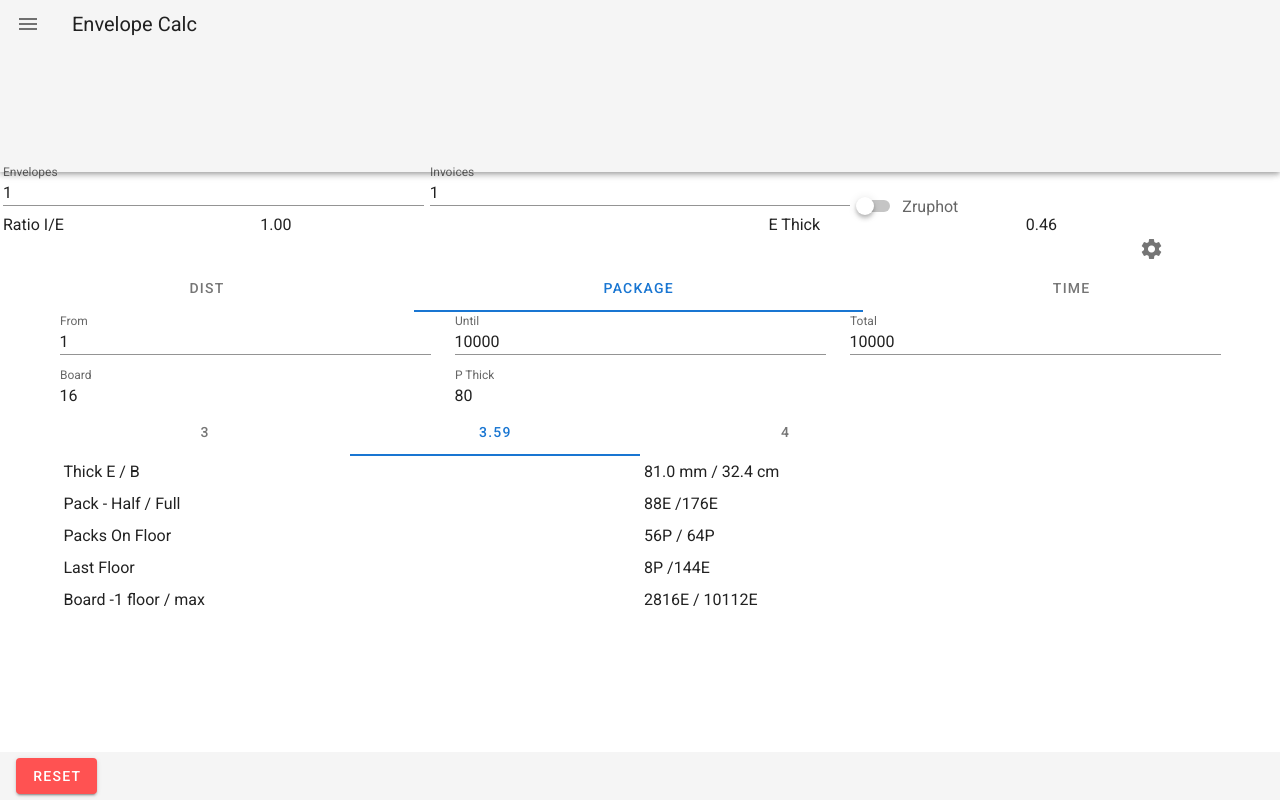
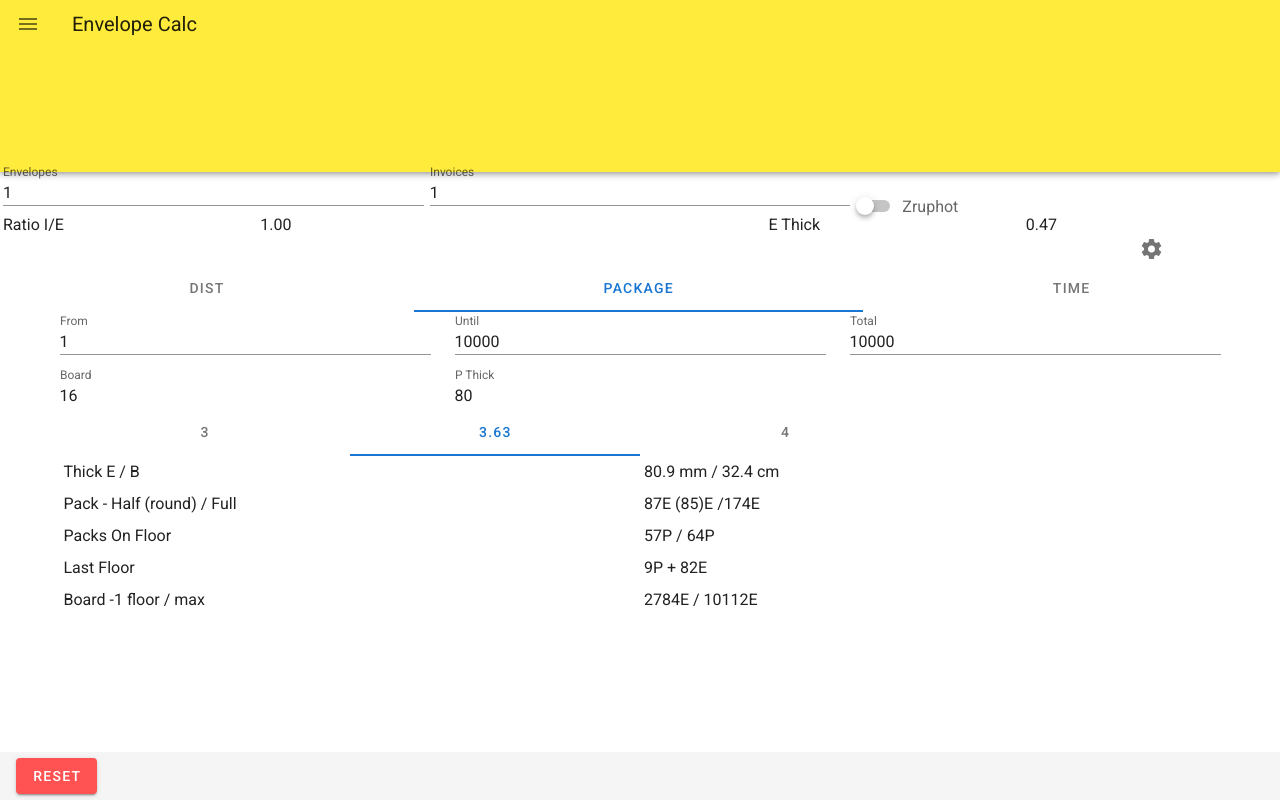
Before and after one commit to aviyot/envelope.calc, a Vue app: page / in a window 1280 px wide. Built offline with nearby package versions, Linux system fonts and the light colour scheme.

Commit message:
past changes

```diff
--- a/src/App.vue
+++ b/src/App.vue
@@ -1,6 +1,6 @@
 <template>
   <v-app id="app">
-    <v-app-bar dense>
+    <v-app-bar dense   color="yellow">
       <v-app-bar-nav-icon v-on:click="componentDisplay.drawer = true"></v-app-bar-nav-icon>
       <v-toolbar-title>Envelope Calc</v-toolbar-title>
     </v-app-bar>
--- a/src/components/Board.vue
+++ b/src/components/Board.vue
@@ -10,101 +10,22 @@
       </v-col>
     </v-row>
 
-    <!--   <v-col cols="6">
-       <v-checkbox v-model="componentDisplay.fullFloor" label="Full F"></v-checkbox>
-       <v-checkbox v-model="componentDisplay.coumputedFloor" label="Calc F"></v-checkbox>
-    </v-col>-->
+
     <v-tabs v-model="componentDisplay.floorTab">
-      <!-- <v-tab>{{Math.round(calBoardFloors.floors)}}</v-tab> -->
       <v-tab>{{Math.floor(calBoardFloors.floors)}}</v-tab>
       <v-tab>{{(calBoardFloors.floors).toFixed(2)}}</v-tab>
       <v-tab>{{Math.ceil(calBoardFloors.floors)}}</v-tab>
     </v-tabs>
     <v-tabs-items v-model="componentDisplay.floorTab">
-      <!--   <v-tab-item>
-        <BoardCalc :floor="Math.ceil(calBoardFloors.floors)" :round ="true"/>
-      </v-tab-item>-->
       <v-tab-item>
-        <BoardCalc :floor="Math.floor(calBoardFloors.floors)" />
+        <BoardCalc :boardProp="boardByFloors(Math.floor(calBoardFloors.floors),'ceil')"/>
       </v-tab-item>
       <v-tab-item>
-        <BoardCalc :floor="(calBoardFloors.floors).toFixed(2)" />
+        <BoardCalc :boardProp="boardByFloors((calBoardFloors.floors).toFixed(2),'round')"/>
       </v-tab-item>
       <v-tab-item>
-        <BoardCalc :floor="Math.ceil(calBoardFloors.floors)" />
+        <BoardCalc :boardProp="boardByFloors(Math.ceil(calBoardFloors.floors),'ceil')"/>
       </v-tab-item>
-
-      <!--
-      <v-tab-item>
-        <div class="full-floors">
-          <div>
-            <label>Thick</label>
-            <span>{{packageThickness}}</span>
-          </div>
-          <div>
-            <span>Floors</span>
-            <label>{{ calBoardFloors.fullFloors }}</label>
-          </div>
-
-          <div>
-            <label>0.5 pack</label>
-            <span>{{ packageFullFloor }}</span>
-          </div>
-
-          <div>
-            <label>1 pack</label>
-            <span>{{ packageFullFloor * 2}}</span>
-          </div>
-
-          <div>
-            <label>No. Pack</label>
-            <span>{{ packageAmount(packageFullFloor*2).fullPackageAmount}}</span>
-          </div>
-
-          <div v-if="!isEqualMax">
-            <label>Last Pack</label>
-            <span>{{packageAmount(packageFullFloor*2).lastPackageEnvelopesAmount}}</span>
-          </div>
-          <div>
-            <label>Max Board</label>
-            <span>{{ maxAmount }}</span>
-          </div>
-        </div>
-      </v-tab-item>
-      <v-tab-item>
-        <div class="floors">
-          <div>
-            <label>Thick</label>
-            <span>{{thickness}}</span>
-          </div>
-
-          <div>
-            <span>Floors</span>
-            <label>{{ calBoardFloors.floors | fixed(2) }}</label>
-          </div>
-
-          <div>
-            <label>0.5 pack</label>
-            <span>{{envelopePackageAmount / 2}}</span>
-          </div>
-
-          <div>
-            <label>1 pack</label>
-            <span>{{envelopePackageAmount}}</span>
-          </div>
-
-          <div>
-            <label>No. Pack</label>
-            <span>{{packageAmount(envelopePackageAmount).fullPackageAmount}}</span>
-          </div>
-
-          <div v-if="!isEqualMax">
-            <label>Last Pack</label>
-            <span>{{packageAmount(envelopePackageAmount).lastPackageEnvelopesAmount}}</span>
-          </div>
-        </div>
-      </v-tab-item>
-      -->
     </v-tabs-items>
   </v-container>
 </template>
@@ -135,8 +56,42 @@ export default {
       "packageAmount",
       "packageFullFloor",
       "packageThickness",
-      "calcPackageFullFloor"
+      "calcPackageFullFloor",
+      "maxEnvelopesOnBoard",
+      "calcPackageHeight",
+      "calcEnvelopesOnBoard"
     ]),
+
+     boardByFloors : function (){
+       const ROUND = 5;
+       return  (floor,type)=> ({
+         thick : {
+           envelope : this.$store.getters.packageThickness(this.$store.getters.calcPackageFullFloor(floor)),
+           package : (this.$store.getters.packageThickness(this.$store.getters.calcPackageFullFloor(floor)) * (Math.ceil(floor) / 10)).toFixed(1)
+         },
+         package : {
+           half : this.$store.getters.calcPackageFullFloor(floor),
+           roundHalf: this.$store.getters.roundTo(this.$store.getters.calcPackageFullFloor(floor),ROUND,type),
+           full : this.$store.getters.calcPackageFullFloor(floor)*2
+         },
+         packsOnFloor: {
+           amount : this.$store.getters.packageAmount(this.$store.getters.calcPackageFullFloor(floor)*2).fullPackageAmount,
+           maxAmount : Math.ceil(floor) * this.$store.getters.boardSize
+         },
+         lastFloor : {
+           fullPacks : this.$store.getters.packageAmount(this.$store.getters.calcPackageFullFloor(floor)*2).fullPackageAmount % this.$store.getters.boardSize,
+           envelopes : this.$store.getters.packageAmount(this.$store.getters.calcPackageFullFloor(floor)*2).lastPackageEnvelopesAmount
+         },
+         totalEnvelopesOnBoard: {
+             oneFloor : this.$store.getters.boardSize * this.$store.getters.calcPackageFullFloor(floor)*2,
+             maxOnBoard : this.$store.getters.maxEnvelopesOnBoard(Math.ceil(floor))
+
+         }
+       })
+      },
+       boardByPackage : () => {
+       return 5;
+      },
     thickness: {
       get() {
         return this.$store.state.board.thickness;
--- a/src/components/BoardCalc.vue
+++ b/src/components/BoardCalc.vue
@@ -5,19 +5,19 @@
         <label>Thick E / B</label>
       </v-col>
       <v-col>
-        <span>{{packageThickness(calcPackageFullFloor(floor))}} mm</span>
+        <span>{{boardProp.thick.envelope}} mm</span>
         <span> / </span>
-        <span>{{(packageThickness(calcPackageFullFloor(floor)) * (Math.ceil(floor) / 10)).toFixed(1) }} cm</span>
+        <span>{{ boardProp.thick.package}} cm</span>
       </v-col>
     </v-row>
 
     <v-row>
       <v-col>
-        <label>Pack - Half / Full</label>
+        <label>Pack - Half (round) / Full</label>
       </v-col>
       <v-col>
-        <span>{{calcPackageFullFloor(floor)}}E /</span>
-        <span>{{calcPackageFullFloor(floor)*2}}E</span>
+        <span>{{boardProp.package.half}}E ({{boardProp.package.roundHalf}})E /</span>
+        <span>{{boardProp.package.full}}E</span>
       </v-col>
     </v-row>
 
@@ -31,8 +31,8 @@
         <label>Packs On Floor </label>
       </v-col>
       <v-col>
-        <span>{{packageAmount(calcPackageFullFloor(floor)*2).fullPackageAmount}}P</span> /
-        <span>{{ Math.ceil(floor) * boardSize}}P</span>
+        <span>{{ boardProp.packsOnFloor.amount}}P</span> /
+        <span>{{ boardProp.packsOnFloor.maxAmount}}P</span>
       </v-col>
     </v-row>
 
@@ -42,8 +42,8 @@
         <label>Last Floor</label>
       </v-col>
       <v-col>
-        <span>{{packageAmount(calcPackageFullFloor(floor)*2).fullPackageAmount % boardSize}}P /</span>
-        <span>{{packageAmount(calcPackageFullFloor(floor)*2).lastPackageEnvelopesAmount}}E</span>
+        <span>{{ boardProp.lastFloor.fullPacks}}P + </span>
+        <span>{{ boardProp.lastFloor.envelopes}}E</span>
       </v-col>
     </v-row>
     <v-row>
@@ -51,29 +51,17 @@
         <label>Board -1 floor / max</label>
       </v-col>
       <v-col>
-        <span>{{ boardSize * calcPackageFullFloor(floor)*2 }}E</span> /
-        <span>{{maxEnvelopesOnBoard(Math.ceil(floor))}}E</span>
+        <span>{{boardProp.totalEnvelopesOnBoard.oneFloor }}E</span> /
+        <span>{{boardProp.totalEnvelopesOnBoard.maxOnBoard}}E</span>
       </v-col>
     </v-row>
     </v-container>
 </template>
 
 <script >
-import { mapGetters } from "vuex";
 export default {
   name: "BoardCalc",
-  props: ["floor", "round"],
-
-  computed: {
-    ...mapGetters([
-      "calcPackageFullFloor",
-      "packageThickness",
-      "packageAmount",
-      "maxEnvelopesOnBoard",
-      "boardSize",
-      "envelopePackageAmount"
-    ])
-  }
+  props: ["boardProp", "round"],
 };
 </script>
 
--- a/src/store/intialState.js
+++ b/src/store/intialState.js
@@ -1,59 +1,67 @@
 export default {
-
-componentDisplay : {
-  distribution:false,
-  fullFloor:true,
-  coumputedFloor:false,
-  zrophot:false,
-  tab:1,
-  floorTab:1,
-  drawer:false,
-  dialog:false
-},
+  componentDisplay: {
+    distribution: false,
+    fullFloor: true,
+    coumputedFloor: false,
+    zrophot: false,
+    tab: 1,
+    floorTab: 1,
+    drawer: false,
+    dialog: false,
+  },
   order: {
     envelopesAmount: 1,
     invoicesAmount: 1,
     zruphotAmount: 0,
-    zruphotPages: 1
+    zruphotPages: 1,
   },
+  packaging : [{
+    num:1,
+    type:"board",
+    amount : {
+      from:0,
+      until:0,
+      distType:[]
+    }
+  }],
   dist: [
     {
       name: "S",
       orderFrom: 1,
-      orderUntil: 1000
+      orderUntil: 1000,
     },
     {
       name: "N",
       orderFrom: 1,
-      orderUntil: 1000
+      orderUntil: 1000,
     },
     {
       name: "I",
       orderFrom: 1,
-      orderUntil: 10000
+      orderUntil: 10000,
     },
     {
       name: "M",
       orderFrom: 1,
-      orderUntil: 10000
-    }
+      orderUntil: 10000,
+    },
   ],
   board: {
     thickness: 80,
     boardSize: 16,
     orderFrom: 1,
-    orderUntil: 10000
+    orderUntil: 10000,
   },
   machine: {
     speedConveyor: 10000,
-    start:"12:00",
-    end:"12:05",
-    fromEnvelope:1,
-    untilEnvelope:5000,
-    totalEnvelope:null
+    start: "12:00",
+    end: "12:05",
+    fromEnvelope: 1,
+    untilEnvelope: 5000,
+    totalEnvelope: null,
   },
   thicknessParameter: {
-    envelopeThickness: 0.088,
+    envelopeThickness: 0.09,
     invoiceThickness: 0.08,
     zruphotThickness: 0.1,
     foldsInvoice: 2,
@@ -61,5 +69,5 @@ componentDisplay : {
     foldsEnvelopeButtom: 2,
     zruphotPages: 0,
     glueThickness: 0.16,
-    }
+  },
 };
--- a/src/store/store.js
+++ b/src/store/store.js
@@ -106,8 +106,13 @@ export const store = new Vuex.Store({
     envelopesBetweenAmount: state => {
       return state.board.orderUntil - state.board.orderFrom + 1;
     },
-    roundTo : ()=>(number,roundNum) => {
-     return  Math.ceil(number/roundNum) * roundNum
+    roundTo : ()=>(number,roundNum , type) => {
+      if(type=="ceil")
+         return  Math.ceil(number/roundNum) * roundNum
+     if(type=="floor")
+        return  Math.floor(number/roundNum) * roundNum
+     if(type=="round")
+        return  Math.round(number/roundNum) * roundNum
     },
 
     //פונקציה לחישוב כמות החבילות שיהיה לי במשטח
@@ -187,6 +192,13 @@ export const store = new Vuex.Store({
     totalEnvelope : state => {
        return state.machine.untilEnvelope - state.machine.fromEnvelope + 1;
 
+    },
+    calcPackageHeight : state => {
+      return (store.getters.envelopeThickness*store.getters.totalEnvelope/10)/state.board.boardSize
+    },
+    calcEnvelopesOnBoard : state => {
+      const HIGHT_BOARD = 294;
+      return (HIGHT_BOARD * state.board.boardSize) /store.getters.envelopeThickness
     }
   },
   mutations: {
```
